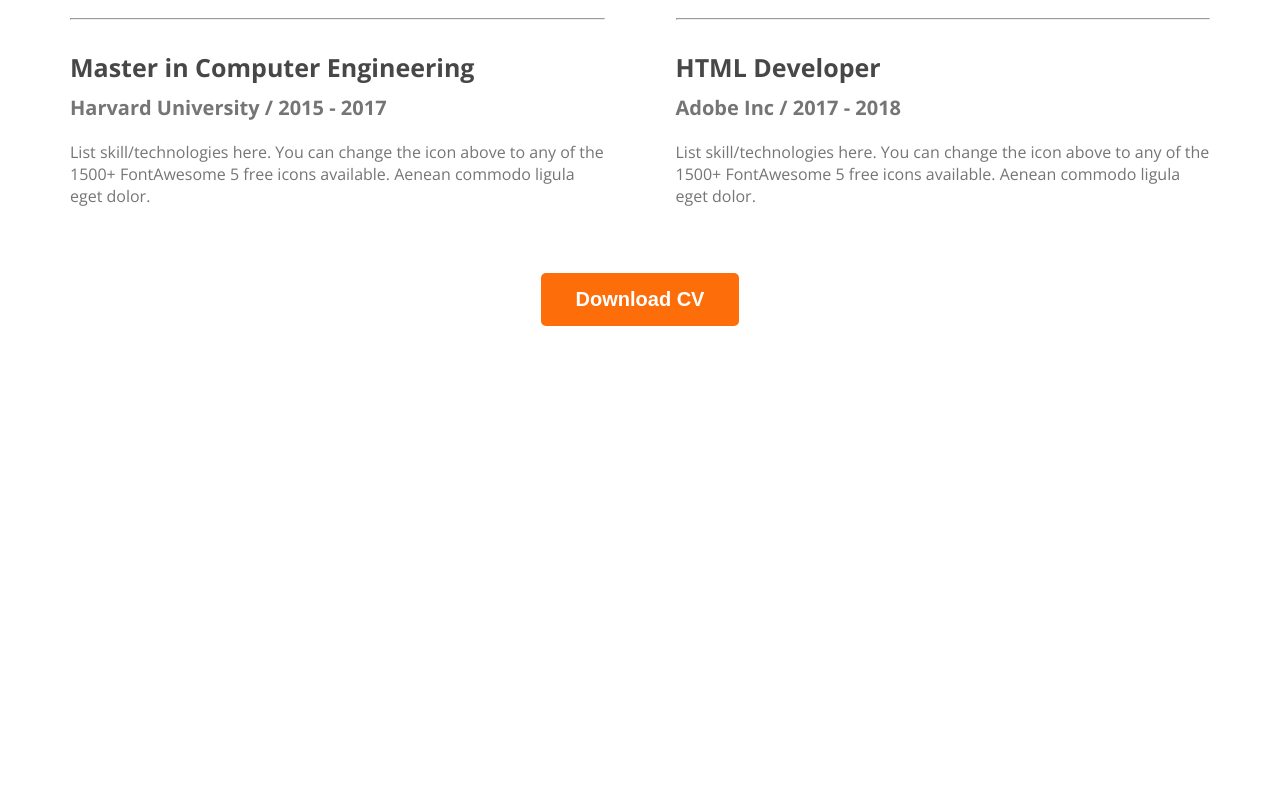
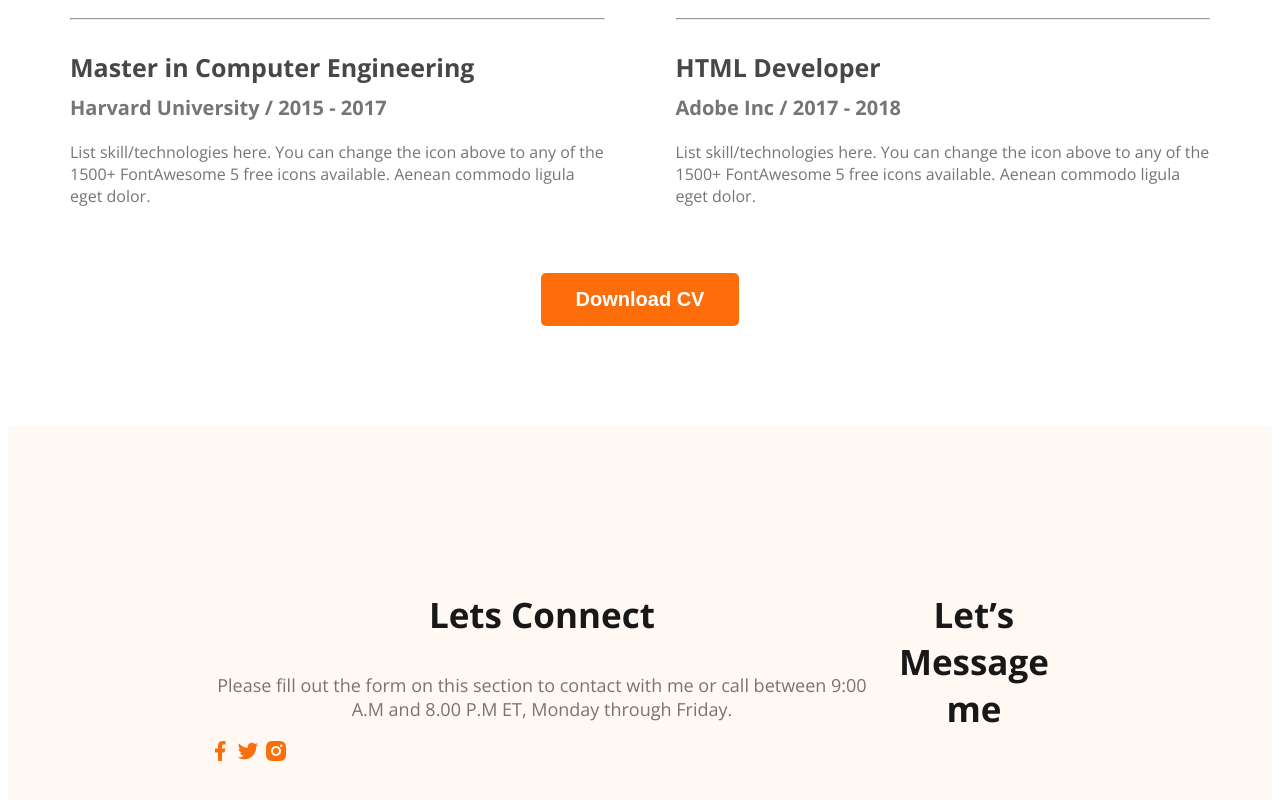
Before and after one commit to mrromanmiah/my-portfolio, a plain HTML site: page index.html in a window 1280 px wide. Shown: the part 3034-3834 px from the top of the page. Before the commit the page ends 3368 px from the top, so only its background shows below. Drawn offline with nearby package versions, Linux system fonts and the light colour scheme.

Commit message:
footer added

```diff
--- a/index.html
+++ b/index.html
@@ -163,7 +163,19 @@
         </section>
     </main>
     <footer>
-
+        <div class="footer-column">
+            <h3 class="section-title">Lets Connect</h3>
+            <p class="section-description">Please fill out the form on this section to contact with me or call between 9:00 A.M and 8.00 P.M ET, Monday through Friday.
+            </p>
+            <div class="social-links">
+                <a href=""><img src="images/icons/facebook.png" alt="Facebook"></a>
+                <a href=""><img src="images/icons/twitter.png" alt="twitter"></a>
+                <a href=""><img src="images/icons/insta.png" alt="Instagram"></a>
+            </div>
+        </div>
+        <div class="footer-column">
+            <h3 class="section-title">Let’s Message me</h3>
+        </div>
     </footer>
 </body>
 
--- a/styles/portfolio.css
+++ b/styles/portfolio.css
@@ -183,11 +183,20 @@ main section {
     font-weight: 400;
 }
 
-.resume-container hr{
+.resume-container hr {
     margin: 30px 0px 30px 0px;
 }
 
-.download-cv{
+.download-cv {
     text-align: center;
     margin-top: 50px;
 }
+
+/* footer style */
+
+footer {
+    display: flex;
+    background: #FFF8F3;
+    margin-top: 100px;
+    padding: 130px 200px;
+}
```
